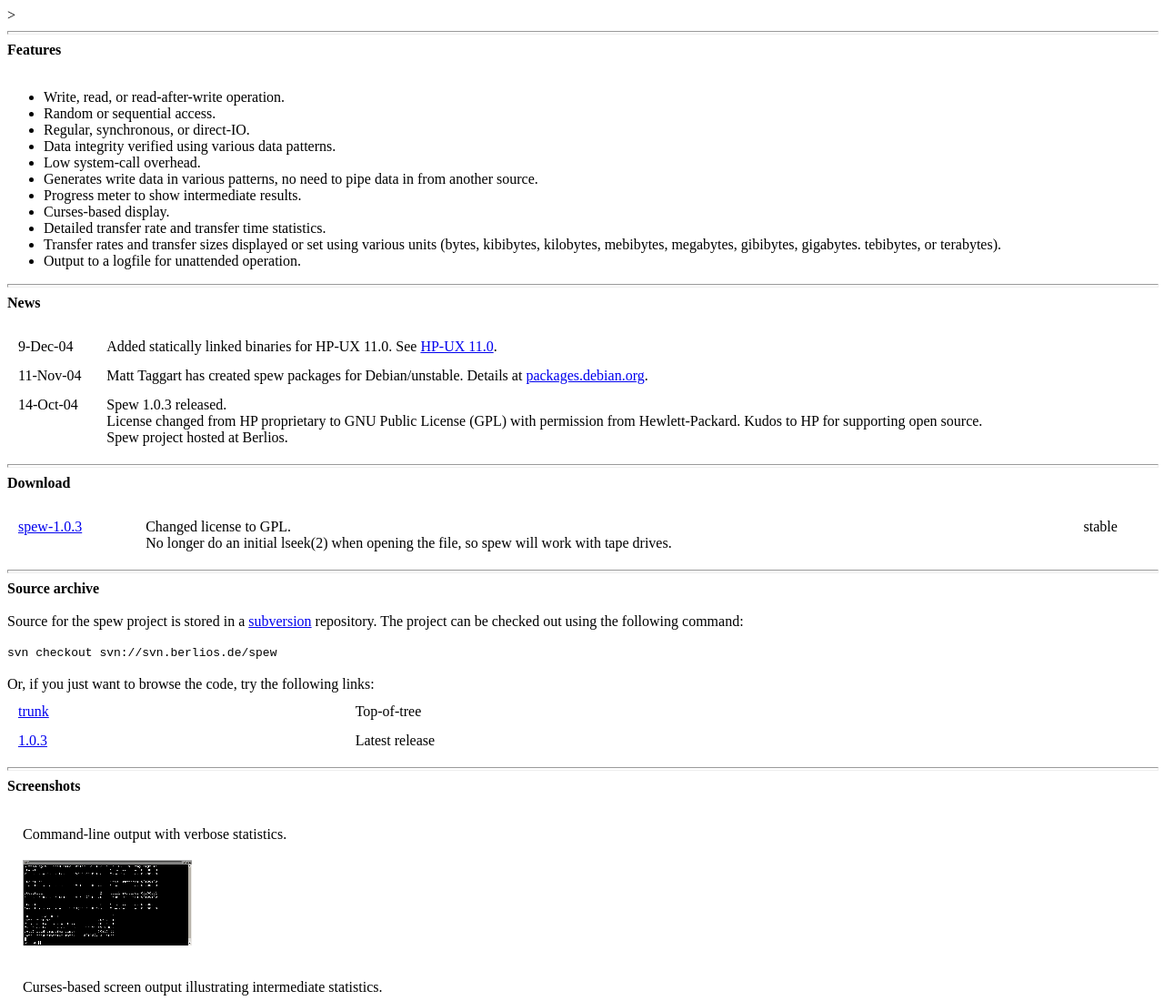
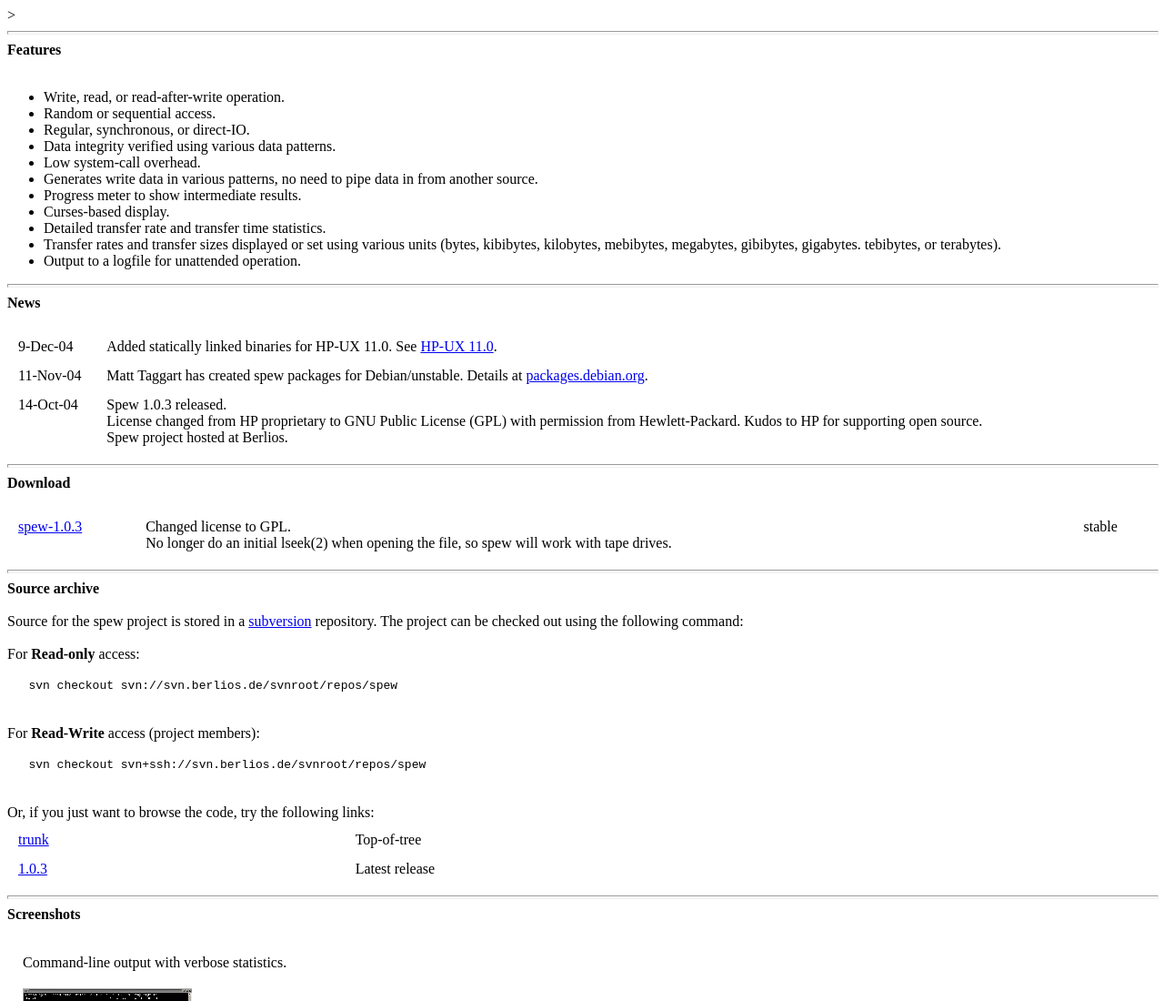
Before and after one commit to BackupTheBerlios/spew-svn, a plain HTML site: page web/index.html in a window 1280 px wide. Shown: the top 1100 px of the page at 91% size. Drawn offline with Linux system fonts and the light colour scheme.

Commit message:
Fixed reference to SVN checkout command on Website

```diff
--- a/web/index.html
+++ b/web/index.html
@@ -204,10 +204,16 @@ owe("403 2808 3076 3617 898 1222 2741 3761 3615 898 1222 4 3590 1222 898 4543 17
 	  repository. The project can be checked out using the
 	  following command:
 	  <br><br>
+	  For <strong>Read-only</strong> access: <br><br>
           <code>
-	      svn checkout svn://svn.berlios.de/spew
+	         &nbsp;&nbsp;&nbsp;svn checkout svn://svn.berlios.de/svnroot/repos/spew <br>
+		  </code>
+		 <br><br>
+		 For <strong>Read-Write</strong> access (project members): <br><br>
+		  <code>
+		     &nbsp;&nbsp;&nbsp;svn checkout  svn+ssh://svn.berlios.de/svnroot/repos/spew
 	  </code>
-          <br><br>
+          <br><br><br>
 
 	  Or, if you just want to browse the code, try the following links:
 
```
